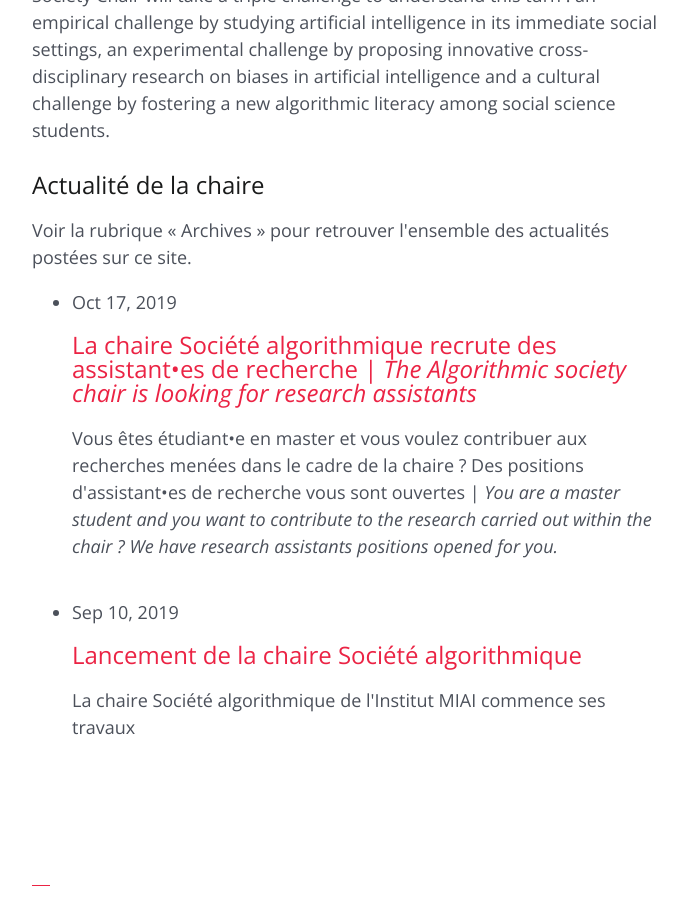
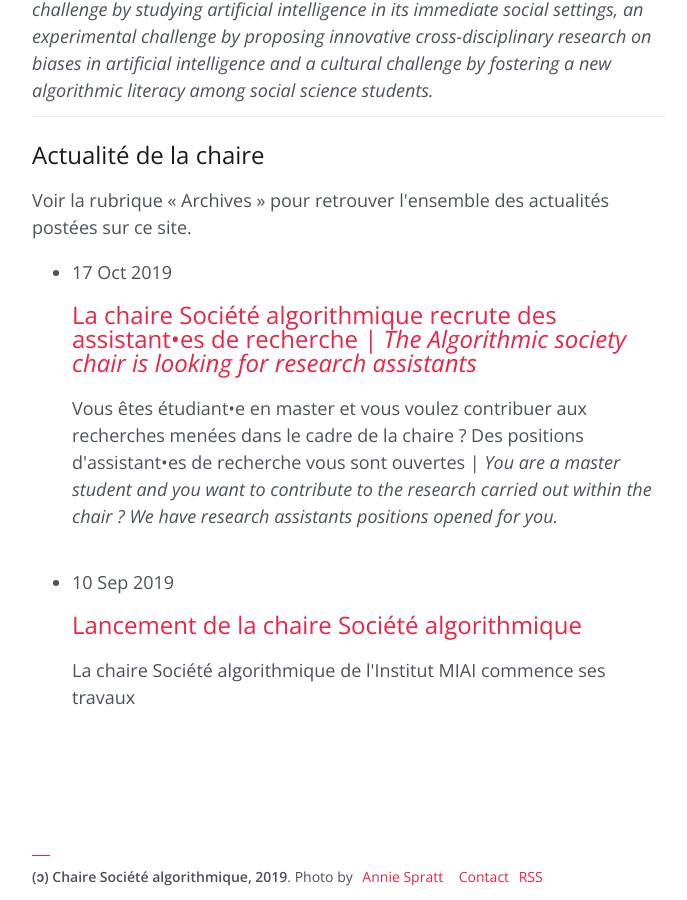
Before and after one commit to gillesbastin/algorithmicsociety, a Jekyll site: the page built from index.md, in a window 1280 px wide and 900 px high, scrolled down 966 px. Shown: the whole window, without its empty margins (291-978 px from the left). Built offline with Jekyll 4.4.1, drawn with Linux system fonts in a browser that asks for light colours.

Commit message:
Update index.md

```diff
--- a/index.md
+++ b/index.md
@@ -14,9 +14,9 @@
 
 La société connaît un tournant algorithmique sans précédent. La chaire Société algorithmique va relever un triple défi pour aider à comprendre ce tournant : un défi empirique consistant à étudier l'intelligence artificielle dans les contextes sociaux de son utilisation, un défi expérimental consistant à proposer une recherche transdisciplinaire innovante sur les biais de l'intelligence artificelle et un défi culturel en favorisant le développement d'une culture algorithmique parmi les étudiants en sciences sociales.
 
+<i>Society is experiencing an unprecedented algorithmic turn. The Algorithmic Society Chair will take a triple challenge to understand this turn : an empirical challenge by studying artificial intelligence in its immediate social settings, an experimental challenge by proposing innovative cross-disciplinary research on biases in artificial intelligence and a cultural challenge by fostering a new algorithmic literacy among social science students.</i>
+
 ---
-
-Society is experiencing an unprecedented algorithmic turn. The Algorithmic Society Chair will take a triple challenge to understand this turn : an empirical challenge by studying artificial intelligence in its immediate social settings, an experimental challenge by proposing innovative cross-disciplinary research on biases in artificial intelligence and a cultural challenge by fostering a new algorithmic literacy among social science students.
 
 <h2>Actualité de la chaire</h2>
 <p>Voir la rubrique « Archives » pour retrouver l'ensemble des actualités postées sur ce site.</p>
@@ -24,7 +24,7 @@
 <ul class="post-list">
     {% for post in site.posts limit:site.pagination %}
     <li>
-      <span class="post-meta">{{ post.date | date: "%b %-d, %Y" }}
+      <span class="post-meta">{{ post.date | date: "%d %b %Y" }}
         {{post.excerpt.length}}
       </span>
       <h2>
```
